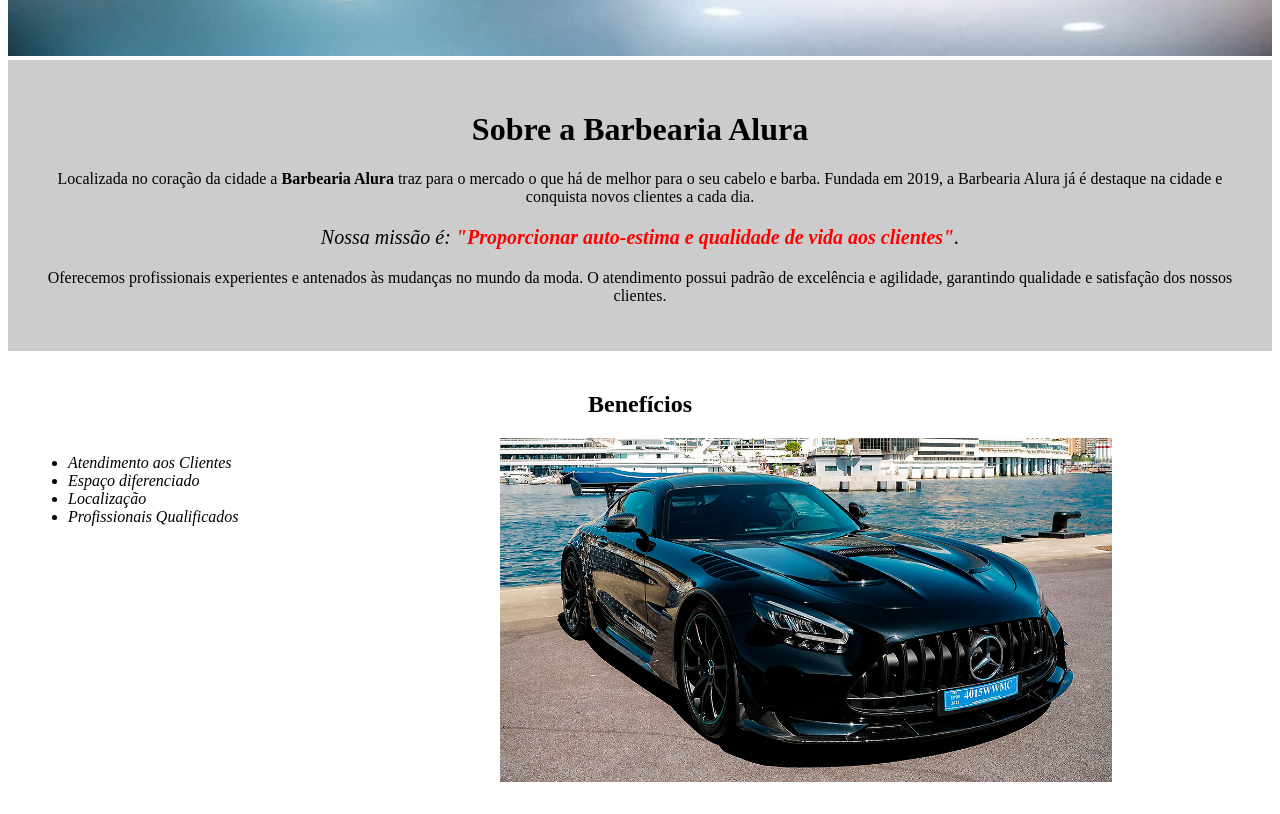
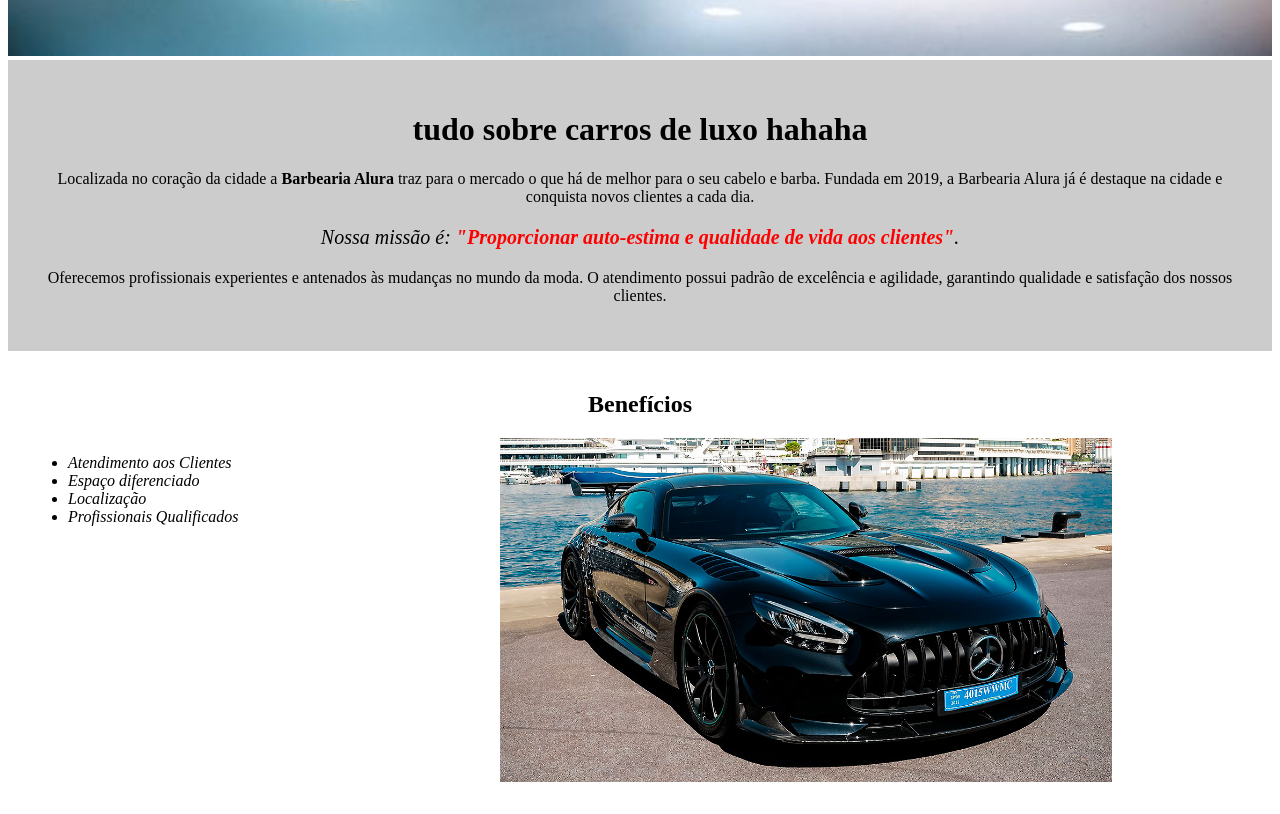
Before and after one commit to pitibu/antonio1, a plain HTML site: page index.html in a window 1280 px wide. Shown: the part 791-1605 px from the top of the page. Drawn offline with Linux system fonts and the light colour scheme.

Commit message:
Update index.html

```diff
--- a/index.html
+++ b/index.html
@@ -9,7 +9,7 @@
 	<body>
 		<img id="banner" src="banner.jpg">
 		<div class="principal">
-			<h1>Sobre a Barbearia Alura</h1>
+			<h1>tudo sobre carros de luxo hahaha</h1>
 
 			<p>Localizada no coração da cidade a <strong>Barbearia Alura</strong> traz para o mercado o que há de melhor para o seu cabelo e barba. Fundada em 2019, a Barbearia Alura já é destaque na cidade e conquista novos clientes a cada dia.</p>
 
```
